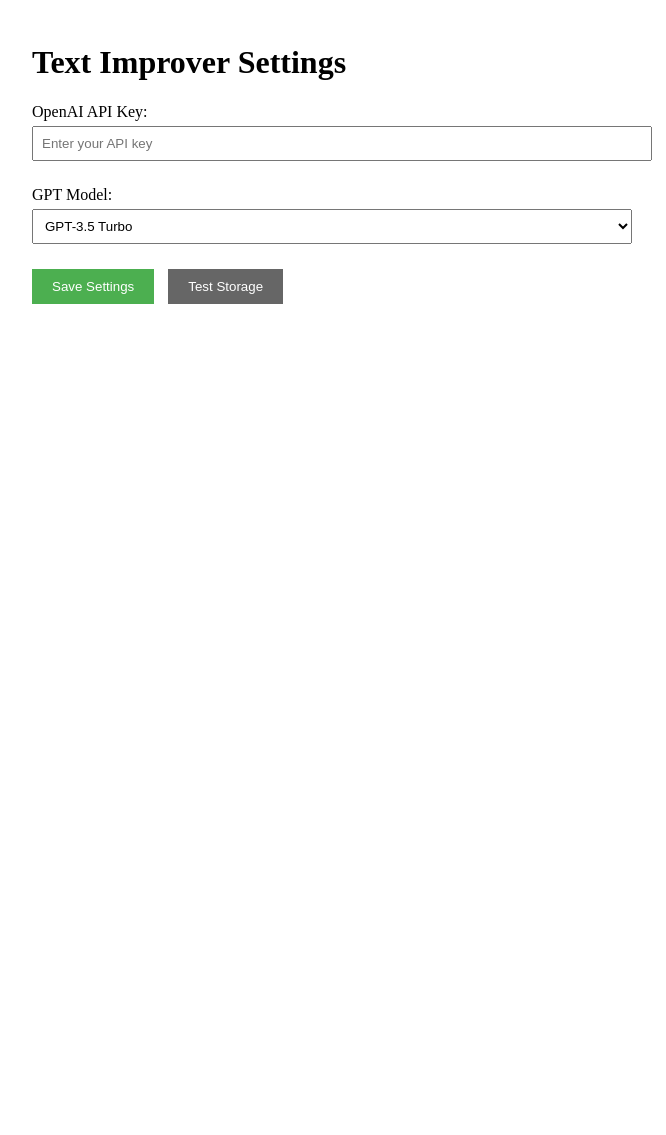
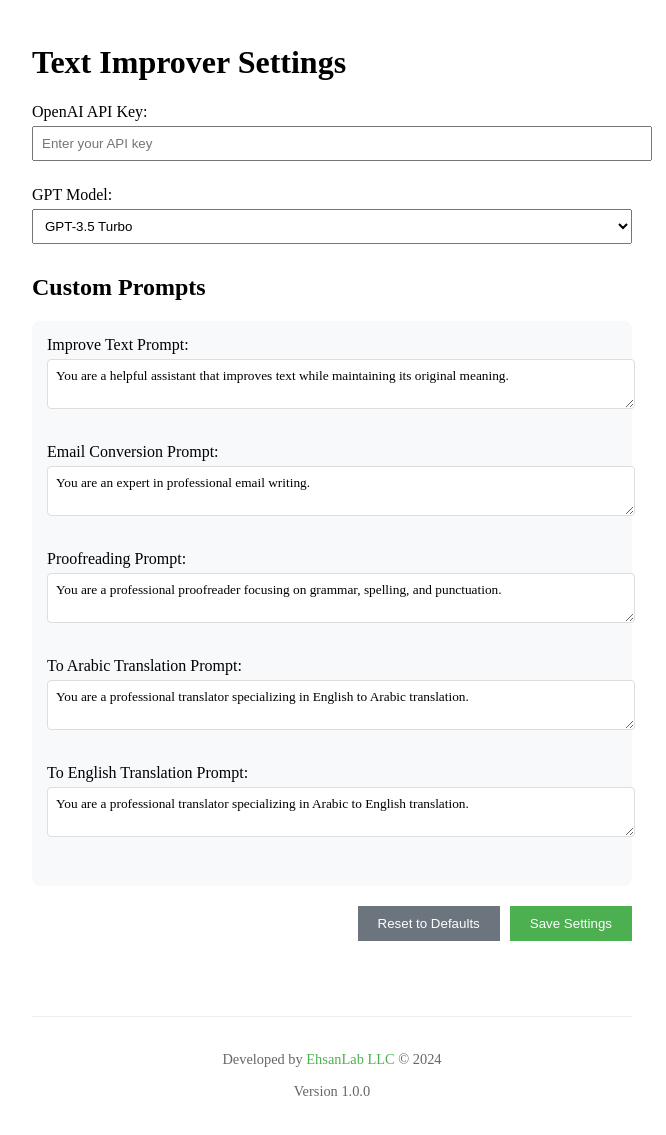
Before and after one commit to MoatazFarid/proofreading-extension, a website built with webpack: page options/options.html in a window 1280 px wide. Shown: the part 45-1180 px from the top of the page, without its empty margins (308-974 px from the left). Before the commit the page ends 800 px from the top, so only its background shows below. Built offline with nearby package versions, Linux system fonts and the light colour scheme; some packages are replaced by stand-ins of ours; no server answers.

Commit message:
adding customized prompts

```diff
--- a/background.js
+++ b/background.js
@@ -1,7 +1,8 @@
 console.log('Background script loading...');
 
-// Define prompts for different actions
-const PROMPTS = {
+// Load prompts from storage or use defaults
+async function getPrompts() {
+    const defaults = {
         improve: {
             system: "You are a helpful assistant that improves text while maintaining its original meaning.",
             user: (text) => `Please improve this text while maintaining its core message: ${text}`
@@ -23,6 +24,10 @@
             user: (text) => `Please translate this text to English, maintaining the tone and meaning: ${text}`
         }
     };
+
+    const stored = await chrome.storage.local.get('prompts');
+    return stored.prompts || defaults;
+}
 
 // Create context menu items
 function createContextMenu() {
@@ -114,7 +119,8 @@
             }
 
             // Get the appropriate prompt
-            const prompt = PROMPTS[info.menuItemId];
+            const prompts = await getPrompts();
+            const prompt = prompts[info.menuItemId];
             if (!prompt) {
                 throw new Error('Invalid action selected');
             }
--- a/options/options.css
+++ b/options/options.css
@@ -61,3 +61,69 @@
 #testBtn:hover {
     background-color: #555;
 }
+
+.prompts-container {
+    margin: 20px 0;
+    padding: 15px;
+    background: #f8f9fa;
+    border-radius: 8px;
+}
+
+textarea {
+    width: 100%;
+    padding: 8px;
+    margin-bottom: 15px;
+    border: 1px solid #ddd;
+    border-radius: 4px;
+    font-family: inherit;
+    resize: vertical;
+}
+
+.actions {
+    display: flex;
+    gap: 10px;
+    justify-content: flex-end;
+}
+
+#resetBtn {
+    background-color: #6c757d;
+}
+
+#resetBtn:hover {
+    background-color: #5a6268;
+}
+
+footer {
+    margin-top: 40px;
+    padding-top: 20px;
+    border-top: 1px solid #eee;
+    text-align: center;
+    color: #666;
+    font-size: 0.9em;
+}
+
+footer a {
+    color: #4CAF50;
+    text-decoration: none;
+}
+
+footer a:hover {
+    text-decoration: underline;
+}
+
+@media (prefers-color-scheme: dark) {
+    .prompts-container {
+        background: #2d3748;
+    }
+
+    textarea {
+        background: #1a202c;
+        color: #e2e8f0;
+        border-color: #4a5568;
+    }
+
+    footer {
+        border-top-color: #2d3748;
+        color: #a0aec0;
+    }
+}
--- a/options/options.html
+++ b/options/options.html
@@ -18,9 +18,38 @@
                 <option value="gpt-3.5-turbo">GPT-3.5 Turbo</option>
             </select>
         </div>
-        <button id="saveBtn">Save Settings</button>
-        <button id="testBtn">Test Storage</button>
+        <h2>Custom Prompts</h2>
+        <div class="prompts-container">
+            <div class="form-group">
+                <label for="improvePrompt">Improve Text Prompt:</label>
+                <textarea id="improvePrompt" rows="2">You are a helpful assistant that improves text while maintaining its original meaning.</textarea>
+            </div>
+            <div class="form-group">
+                <label for="emailPrompt">Email Conversion Prompt:</label>
+                <textarea id="emailPrompt" rows="2">You are an expert in professional email writing.</textarea>
+            </div>
+            <div class="form-group">
+                <label for="proofreadPrompt">Proofreading Prompt:</label>
+                <textarea id="proofreadPrompt" rows="2">You are a professional proofreader focusing on grammar, spelling, and punctuation.</textarea>
+            </div>
+            <div class="form-group">
+                <label for="toArabicPrompt">To Arabic Translation Prompt:</label>
+                <textarea id="toArabicPrompt" rows="2">You are a professional translator specializing in English to Arabic translation.</textarea>
+            </div>
+            <div class="form-group">
+                <label for="toEnglishPrompt">To English Translation Prompt:</label>
+                <textarea id="toEnglishPrompt" rows="2">You are a professional translator specializing in Arabic to English translation.</textarea>
+            </div>
+        </div>
+        <div class="actions">
+            <button id="resetBtn">Reset to Defaults</button>
+            <button id="saveBtn">Save Settings</button>
+        </div>
         <div id="status"></div>
+        <footer>
+            <p>Developed by <a href="https://ehsanlab.com" target="_blank">EhsanLab LLC</a> © 2024</p>
+            <p>Version 1.0.0</p>
+        </footer>
     </div>
     <script src="options.js" type="module"></script>
 </body>
```
Also changed, not shown: README.md. Lines whose indentation alone changed are shown as unchanged.
